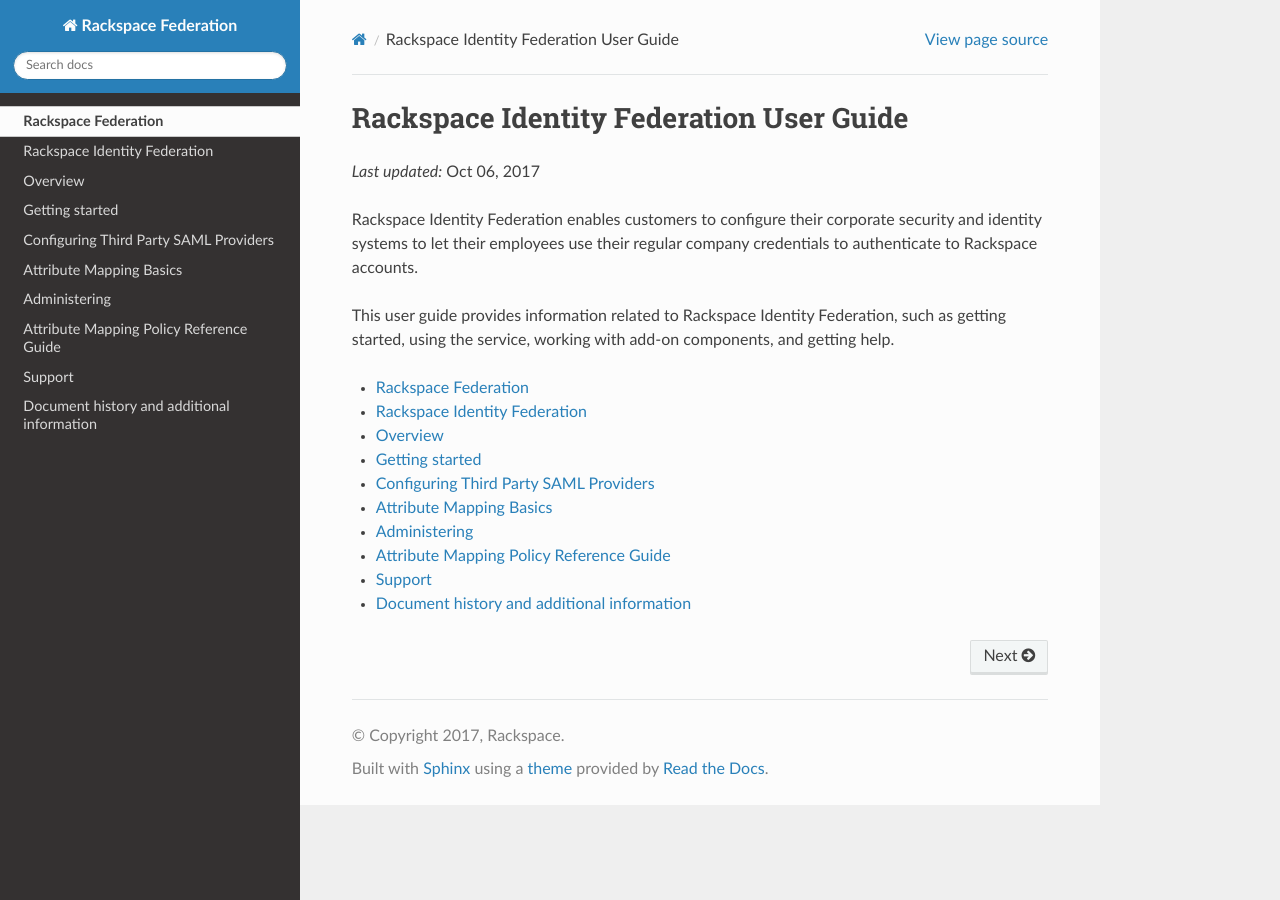
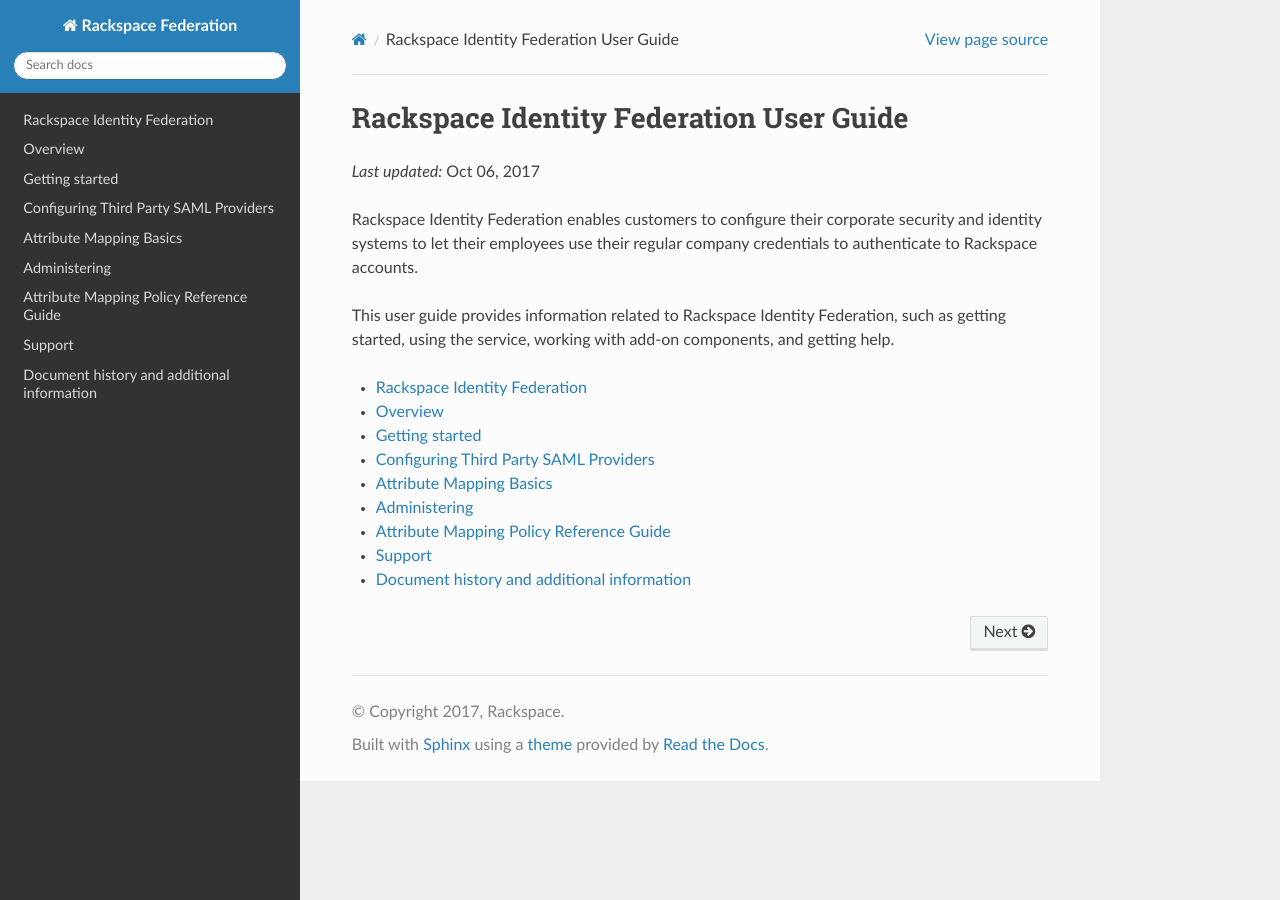
Before and after one commit to rackerlabs/docs-rackspace-federation, a Sphinx documentation site: the page built from doc/index.rst, in a window 1280 px wide. Built offline with Sphinx 7.4.7 and the Read the Docs theme 2.0.0, drawn with Linux system fonts in a browser that asks for light colours; the version number could not be read and is left out.

Commit message:
didn't work.

```diff
--- a/doc/index.rst
+++ b/doc/index.rst
@@ -17,7 +17,6 @@
 .. toctree::
    :maxdepth: 1
 
-   Rackspace Federation <self>
    common/common-front.rst
    overview/index.rst
    gettingstarted/index.rst
```
